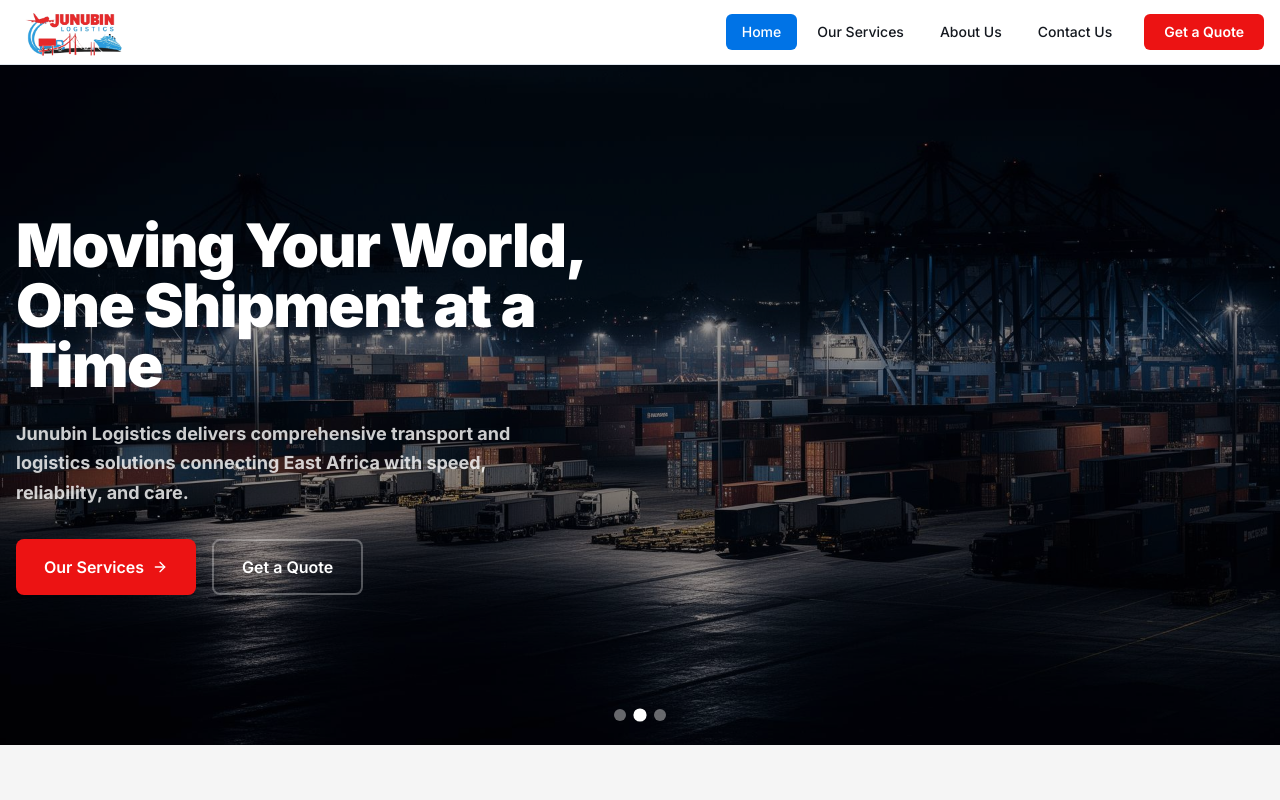
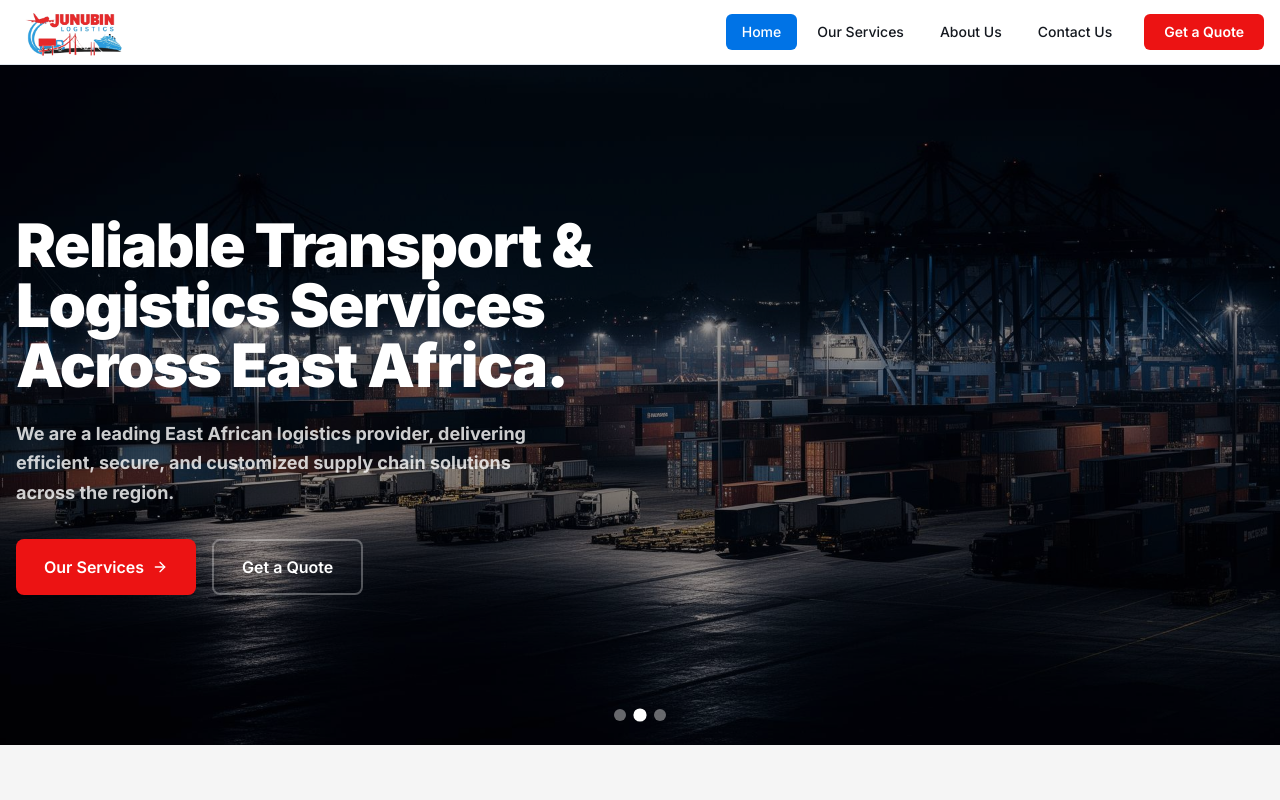
Before and after one commit to JosephOkumu/junubinlogistics, a React (Vite) app in the folder frontend/: page / in a window 1280 px wide. Shown: the top 800 px of the page. Built offline with nearby package versions, Linux system fonts and the light colour scheme; the HTML template or start-up script is replaced by a standard one.

Commit message:
chore: modify home page hero section

```diff
--- a/frontend/src/pages/Index.tsx
+++ b/frontend/src/pages/Index.tsx
@@ -80,10 +80,10 @@ const Index = () => {
         <div className="relative container mx-auto px-4 py-20">
           <div className="max-w-2xl animate-fade-in-up">
             <h1 className="text-4xl md:text-6xl font-black text-white leading-tight mb-6">
-              Moving Your World, One Shipment at a Time
+              Reliable Transport & Logistics Services Across East Africa.
             </h1>
             <p className="text-lg font-bold text-white/80 mb-8 leading-relaxed max-w-lg">
-              Junubin Logistics delivers comprehensive transport and logistics solutions connecting East Africa with speed, reliability, and care.
+              We are a leading East African logistics provider, delivering efficient, secure, and customized supply chain solutions across the region.
             </p>
             <div className="flex flex-wrap gap-4">
               <a
```
